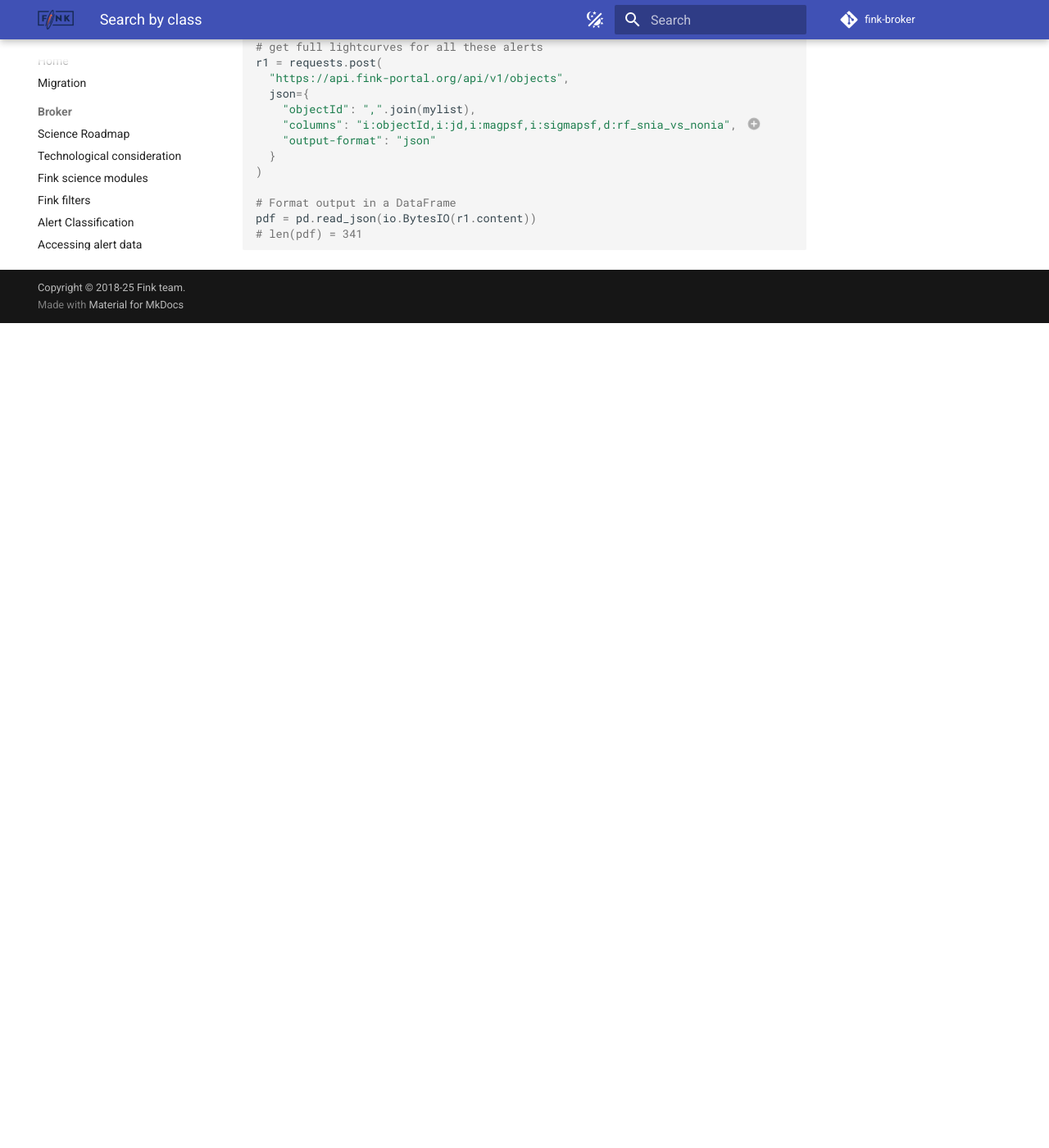
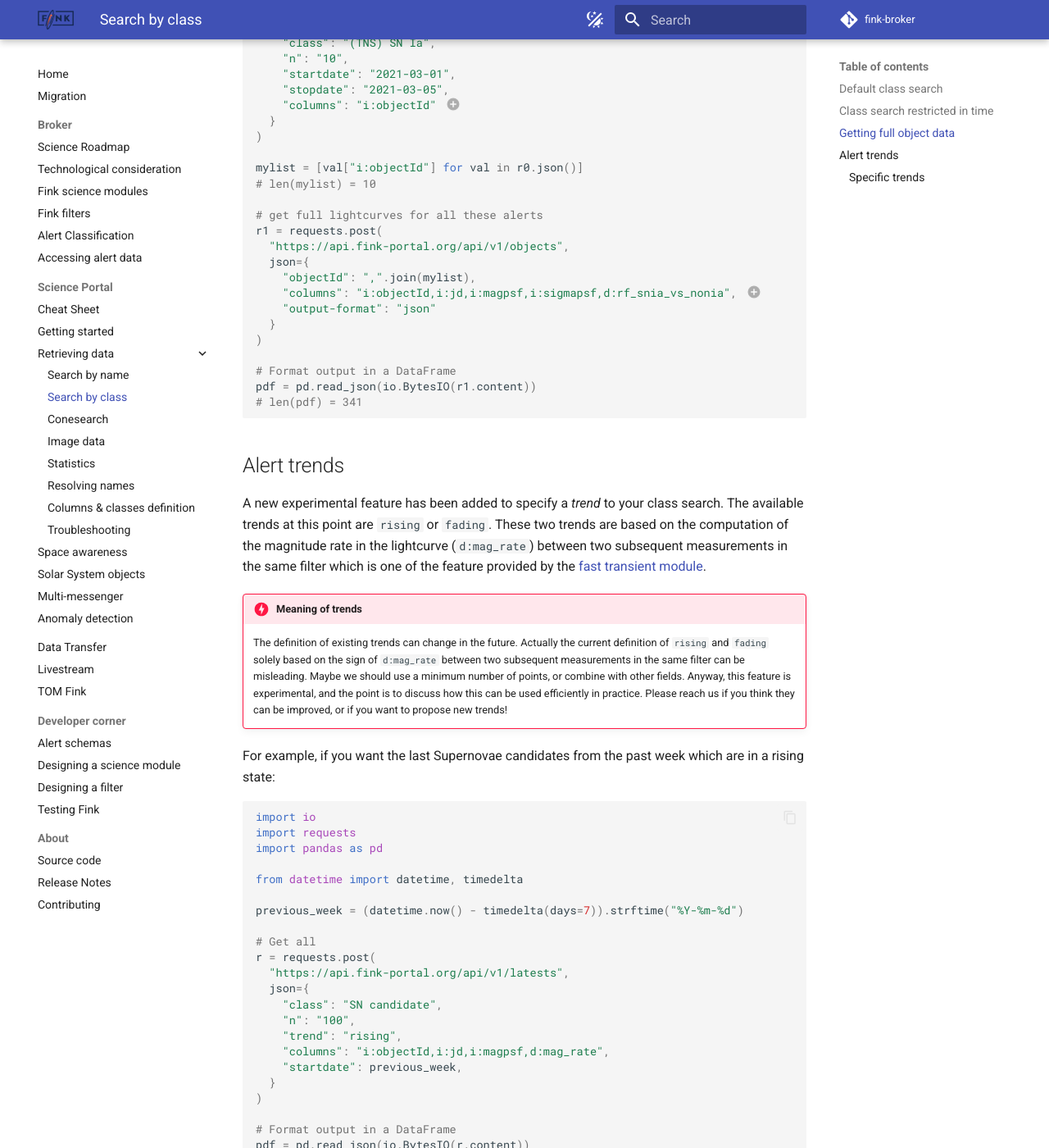
Before and after one commit to astrolabsoftware/fink, an MkDocs documentation site: the page built from docs/services/search/classsearch.md, in a window 1280 px wide and 1400 px high, scrolled down 2075 px. Shown: the whole window at 82% size. Built offline with MkDocs 1.6.1 and Material for MkDocs 9.7.7, drawn with Linux system fonts in a browser that asks for light colours; comment, search, counter and statistics services are not loaded; before the commit the page ends 2469 px from its top, so only the background shows below that; some of the changed text lies outside the part shown.

Commit message:
Update doc with trends

````diff
--- a/docs/services/search/classsearch.md
+++ b/docs/services/search/classsearch.md
@@ -1,3 +1,5 @@
+## Default class search
+
 !!! info "List of arguments"
     The list of arguments for getting latest alerts by class can be found at [https://api.fink-portal.org](https://api.fink-portal.org)
 
@@ -46,6 +48,8 @@ pdf = pd.read_json(io.BytesIO(r.content))
 
 1. This the maximum number of _alerts_ to retrieve. It can lead to several times the same _object_ though.
 
+## Class search restricted in time
+
 You can also specify `startdate` and `stopdate` for your search:
 
 ```python
@@ -69,6 +73,8 @@ pdf = pd.read_json(io.BytesIO(r.content))
 ```
 
 1. This the maximum number of _alerts_ to retrieve. There could be less than `n` in the specified period.
+
+## Getting full object data
 
 There are two limitations to this endpoint:
 
@@ -111,3 +117,72 @@ pdf = pd.read_json(io.BytesIO(r1.content))
 
 1. Select only the column you need to get faster results!
 2. Select only the column(s) you need to get faster results!
+
+## Alert trends
+
+A new experimental feature has been added to specify a _trend_ to your class search. The available trends at this point are `rising` or `fading`. These two trends are based on the computation of the magnitude rate in the lightcurve (`d:mag_rate`) between two subsequent measurements in the same filter which is one of the feature provided by the [fast transient module](../../broker/science_modules.md).
+
+!!! danger "Meaning of trends"
+    The definition of existing trends can change in the future. Actually the current definition of `rising` and `fading` solely based on the sign of `d:mag_rate` between two subsequent measurements in the same filter can be misleading. Maybe we should use a minimum number of points, or combine with other fields. Anyway, this feature is experimental, and the point is to discuss how this can be used efficiently in practice. Please reach us if you think they can be improved, or if you want to propose new trends!
+
+For example, if you want the last Supernovae candidates from the past week which are in a rising state:
+
+```python
+import io
+import requests
+import pandas as pd
+
+from datetime import datetime, timedelta
+
+previous_week = (datetime.now() - timedelta(days=7)).strftime("%Y-%m-%d")
+
+# Get all
+r = requests.post(
+  "https://api.fink-portal.org/api/v1/latests",
+  json={
+    "class": "SN candidate",
+    "n": "100",
+    "trend": "rising",
+    "columns": "i:objectId,i:jd,i:magpsf,d:mag_rate",
+    "startdate": previous_week,
+  }
+)
+
+# Format output in a DataFrame
+pdf = pd.read_json(io.BytesIO(r.content))
+```
+
+Note that the trend filtering is done _after_ the class search. So if you request `n=100`, you will get the latest 100 alerts, but then the trend is applied, and you'll probably get fewer alerts than the requested number.
+
+### Specific trends
+
+While the trends `rising` and `fading` apply to all classes, we also provide trends available for a subset of classes. For example, in the case of the `(CTA) Blazar` class, which targets alert with a counterpart in a list of blazars selected by the CTAO collaboration, the trends `low_state` and `new_low_state` are available.
+
+The following snippet will return the blazars selected by CTAO which entered a low state in the last week:
+
+```python
+import io
+import requests
+import pandas as pd
+
+from datetime import datetime, timedelta
+
+previous_week = (datetime.now() - timedelta(days=7)).strftime("%Y-%m-%d")
+
+# Get all
+r = requests.post(
+  "https://api.fink-portal.org/api/v1/latests",
+  json={
+    "class": "(CTA) Blazar",
+    "n": "100",
+    "trend": "new_low_state",
+    "columns": "i:objectId,i:jd,i:magpsf,i:ra,i:dec,d:blazar_stats_m0",
+    "startdate": previous_week,
+  }
+)
+
+# Format output in a DataFrame
+pdf = pd.read_json(io.BytesIO(r.content))
+```
+
+These trends have no meaning outside their field of definition, and you should see an error if you are trying to use them for other classes.
````
Also changed, not shown: docs/migration.md (+4 -0 lines).
